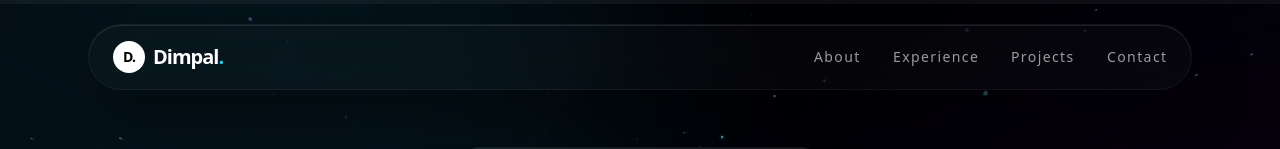
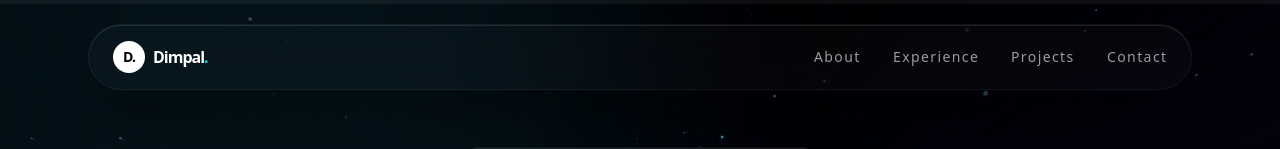
Before and after one commit to CornHaki/Portfolio, a React (Vite) app: page / in a window 1280 px wide. Shown: the top 149 px of the page. Built offline with nearby package versions, Linux system fonts and the light colour scheme.

Commit message:
Update Nav Bar

```diff
--- a/src/App.jsx
+++ b/src/App.jsx
@@ -654,7 +654,7 @@ export default function App() {
         <div className="glass-panel rounded-full px-6 py-4 flex items-center justify-between">
           <div className="text-xl font-bold tracking-tighter flex items-center gap-2 group cursor-pointer" onClick={() => scrollTo('home')}>
             <div className="w-8 h-8 rounded-full bg-white text-black flex items-center justify-center text-sm font-black transition-transform duration-500 group-hover:rotate-180">D.</div>
-            <span className="hidden sm:block">Dimpal<span className="text-cyan-400">.</span></span>
+            <span className="block text-sm sm:text-base">Dimpal<span className="text-cyan-400">.</span></span>
           </div>
 
           <div className="hidden md:flex items-center gap-8 text-sm font-medium tracking-widest uppercase text-white/60">
```
